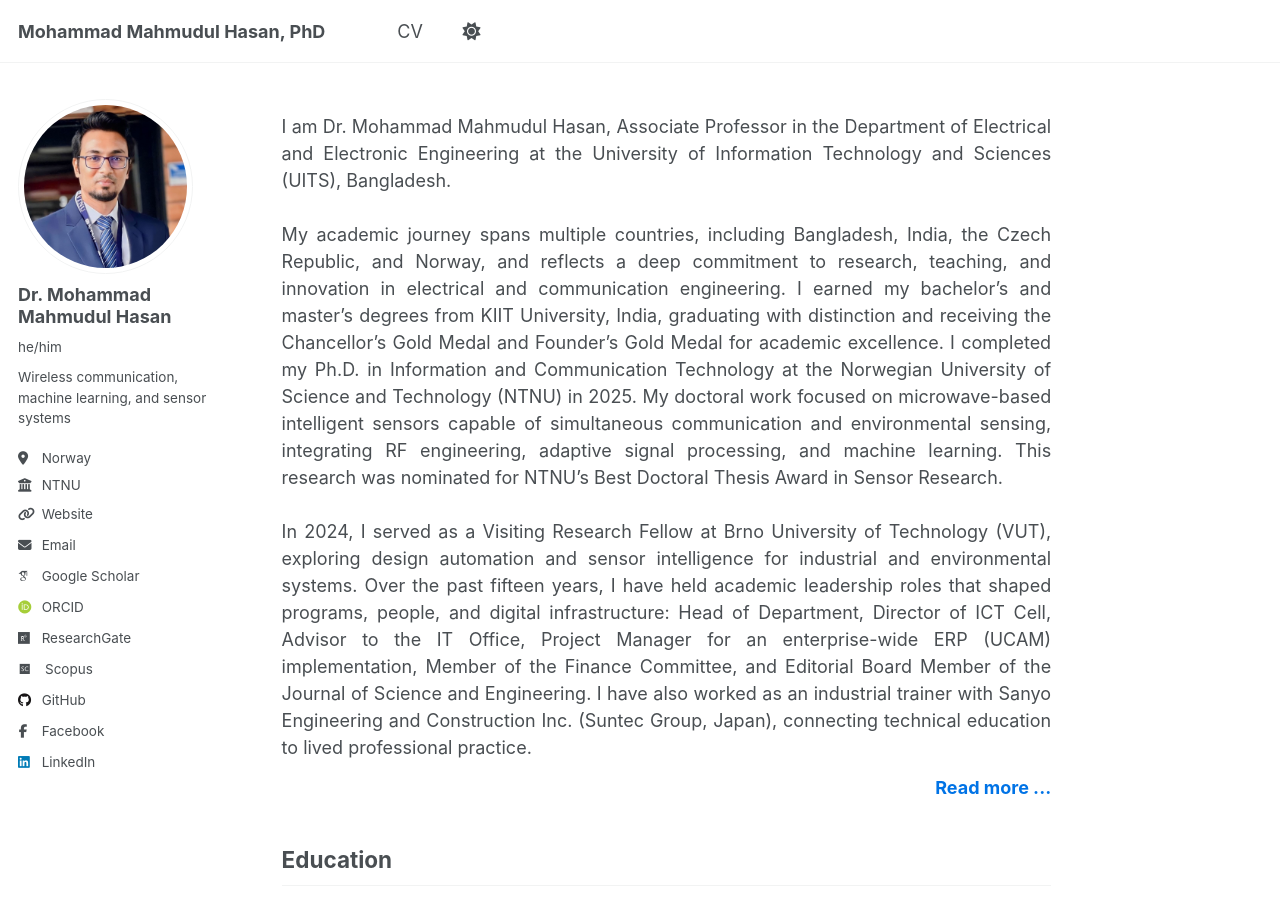
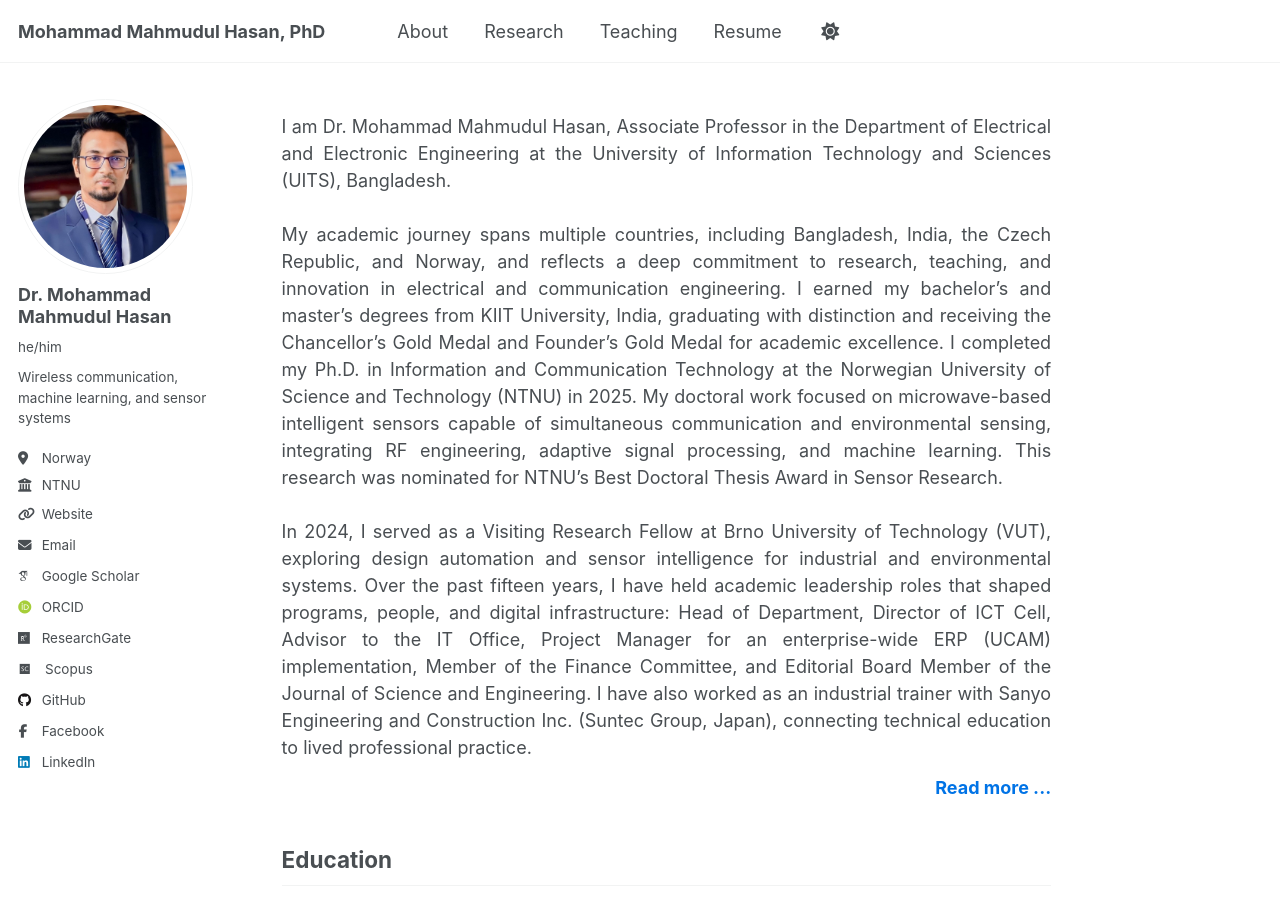
Before and after one commit to dearmahmud/dearmahmud.github.io, a Jekyll site: the page built from _pages/about.md, in a window 1280 px wide and 900 px high. Built offline with Jekyll 4.4.1, drawn with Linux system fonts in a browser that asks for light colours; some web fonts are replaced.

Commit message:
Update navigation.yml

```diff
--- a/_data/navigation.yml
+++ b/_data/navigation.yml
@@ -8,22 +8,23 @@
 #      Markdown formatted page while the second is generated using JSON.
 
 main:
-  #- title: "Publications"
-  #  url: /publications/
 
   #- title: "Talks"
   #  url: /talks/
 
-  #- title: "Teaching"
-  #  url: /teaching/
+  - title: "About"
+    url: /about/
 
-  #- title: "Portfolio"
-  #  url: /portfolio/
+  - title: "Research"
+    url: /research/
+
+  - title: "Teaching"
+    url: /teaching/
 
   #- title: "Blog Posts"
   #  url: /year-archive/
 
-  - title: "CV"
+  - title: "Resume"
     url: /cv/
 
   # - title: "CV"
```
